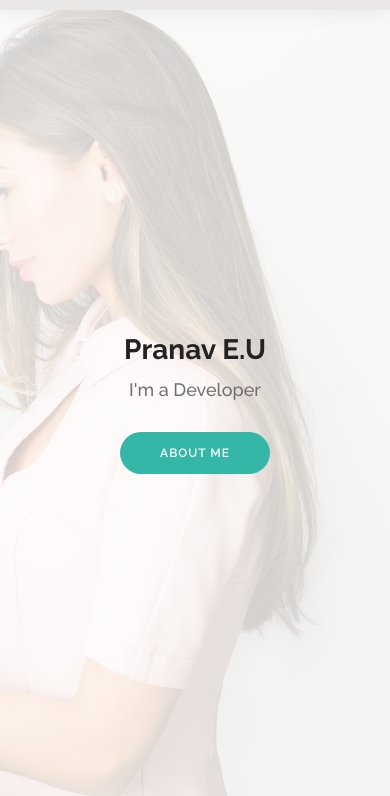
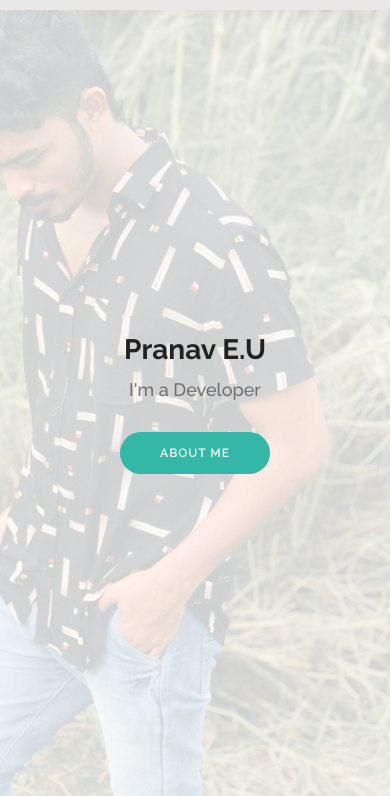
Before and after one commit to ajith-kallar/pranav, a plain HTML site: page index.html in a window 390 px wide. Shown: the part 48-844 px from the top of the page. Drawn offline with nearby package versions, Linux system fonts and the light colour scheme.

Commit message:
bg-changed

```diff
--- a/assets/css/style.css
+++ b/assets/css/style.css
@@ -421,10 +421,17 @@ h6 {
 #hero {
   width: 100%;
   height: 100vh;
-  background: url("../img/hero-bg.jpg") top right;
+  background: url("../img/bg_desktop.jpg") top right;
   background-size: cover;
 }
-
+@media screen and (max-width: 640px) {
+#hero {
+    width: 100%;
+    height: 100vh;
+    background: url("../img/mob_bg.jpg") top right;
+    background-size: cover;
+  }
+}
 #hero .container {
   padding-top: 70px;
   position: relative;
```
Also changed, not shown: assets/img/bg_desktop.jpg (added), assets/img/mob_bg.jpg (added).
